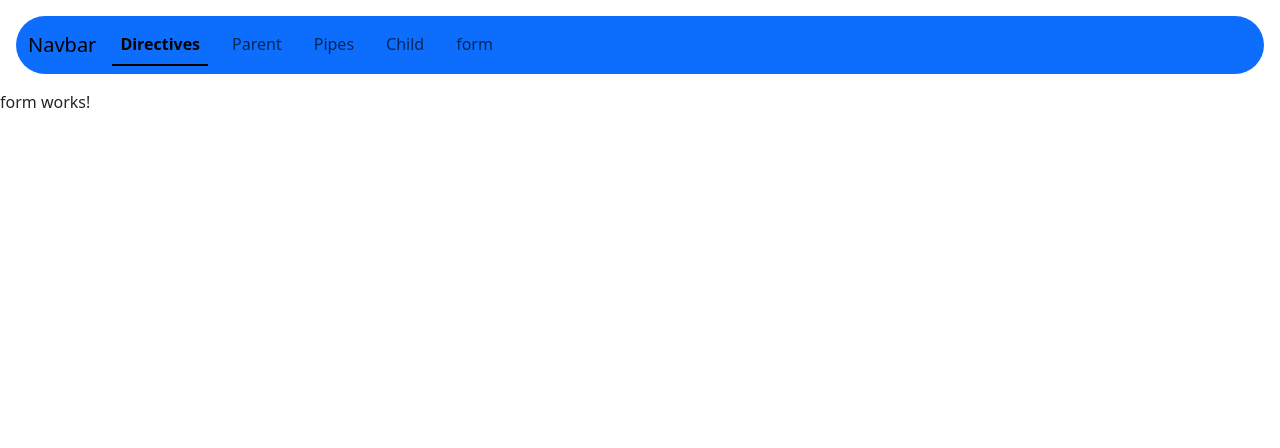
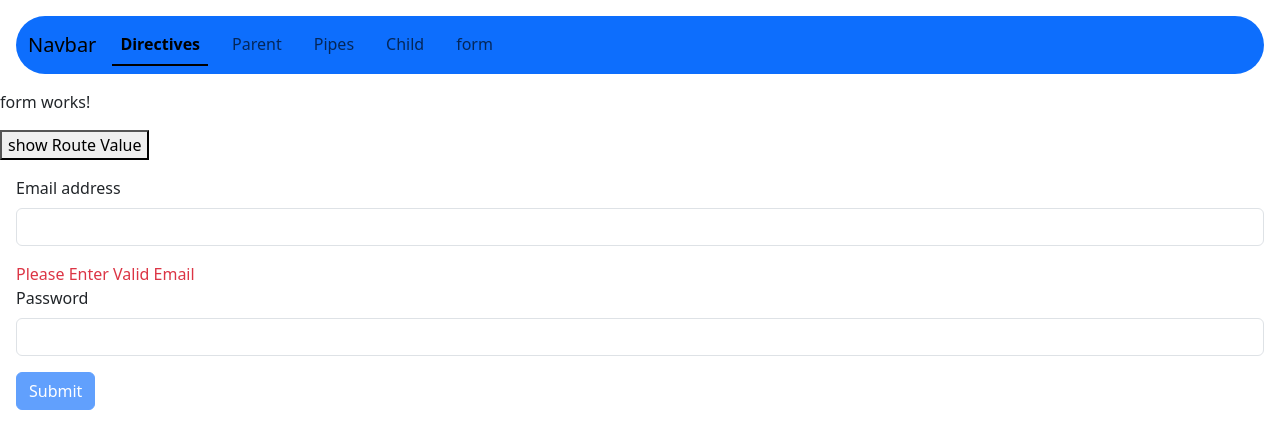
Before and after one commit to AkashGadge1809/Angular-Practice, an Angular app: page /form/template in a window 1280 px wide. Shown: the top 448 px of the page. Built offline with nearby package versions, Linux system fonts and the light colour scheme.

Commit message:
Add Navbar component and update routing; enhance form functionality

```diff
--- a/src/app/app.component.html
+++ b/src/app/app.component.html
@@ -1 +1,2 @@
+<app-navbar></app-navbar>
 <router-outlet></router-outlet>
--- a/src/app/app.component.ts
+++ b/src/app/app.component.ts
@@ -2,11 +2,12 @@ import { Component } from '@angular/core';
 import { CommonModule } from '@angular/common';
 import { RouterModule, RouterOutlet } from '@angular/router';
 import { StructuralDirectivesComponent } from "./components/structural-directives/structural-directives.component";
+import { NavbarComponent } from './components/navbar/navbar.component';
 
 @Component({
     selector: 'app-root',
     standalone:true,
-    imports: [CommonModule, RouterOutlet, RouterModule ],
+    imports: [CommonModule, RouterOutlet, RouterModule,NavbarComponent ],
     templateUrl: './app.component.html',
     styleUrls: ['./app.component.css']
 })
--- a/src/app/components/form/form.component.html
+++ b/src/app/components/form/form.component.html
@@ -1 +1,3 @@
 <p>form works!</p>
+<button (click)="showValue()">show Route Value</button>
+<router-outlet></router-outlet>
--- a/src/app/components/form/form.component.ts
+++ b/src/app/components/form/form.component.ts
@@ -1,12 +1,24 @@
 import { Component } from '@angular/core';
+import { ActivatedRoute, RouterModule } from '@angular/router';
 
 @Component({
   selector: 'app-form',
   standalone:true,
-  imports: [],
+  imports: [RouterModule],
   templateUrl: './form.component.html',
   styleUrl: './form.component.css'
 })
 export class FormComponent {
+  constructor(private route:ActivatedRoute) { }
 
+  showValue()
+  {
+    this.route.params.subscribe((p)=>{
+      console.log(p['id'])
+    })
+    this.route.queryParamMap.subscribe((p)=>{
+      console.log(p.get('fname'),'First Name')
+      console.log(p.get('Lname'),'Last Name')
+    })
+  }
 }
--- /dev/null
+++ b/src/app/components/navbar/navbar.component.html
@@ -0,0 +1,19 @@
+<nav class="navbar bg-primary navbar-expand-lg rounded-pill m-3">
+    <div class="container-fluid">
+      <a class="navbar-brand" >Navbar</a>
+      <button class="navbar-toggler" type="button" data-bs-toggle="collapse" data-bs-target="#navbarNavAltMarkup" aria-controls="navbarNavAltMarkup" aria-expanded="false" aria-label="Toggle navigation">
+        <span class="navbar-toggler-icon"></span>
+      </button>
+      <div class="collapse navbar-collapse" id="navbarNavAltMarkup">
+        <div class="navbar-nav nav-underline">
+          <a class="nav-link active" aria-current="page" href="/Directives">Directives</a>
+          <a class="nav-link " href="/Parent"  >Parent</a>
+          <a class="nav-link " href="/Pipes"  >Pipes</a>
+          <a class="nav-link " href="/Child">Child</a>
+          <a class="nav-link " href="/form">form</a>
+          <!-- <button type="button" class="btn" (click)="navtoForm()" routerLink="/form">navtoForm</button> -->
+
+        </div>
+      </div>
+    </div>
+  </nav>
--- /dev/null
+++ b/src/app/components/navbar/navbar.component.ts
@@ -0,0 +1,20 @@
+import { Component } from '@angular/core';
+import { Router, RouterModule } from '@angular/router';
+
+@Component({
+  selector: 'app-navbar',
+  standalone:true,
+  imports: [],
+  templateUrl: './navbar.component.html',
+  styleUrl: './navbar.component.css'
+})
+export class NavbarComponent {
+  constructor(private router:Router){}
+  user={fname :'Akash',Lname:'Gadge'}
+
+  navtoForm()
+  {
+    // this.router.navigate(['/form',10]);
+    this.router.navigate(['form',10],{queryParams:this.user})
+  }
+}
--- a/src/app/components/template-form/template-form.component.html
+++ b/src/app/components/template-form/template-form.component.html
@@ -1 +1,19 @@
-<p>template-form works!</p>
+<form class="m-3" #myform="ngForm" (ngSubmit)="onSubmit(myform.value)" >
+    <div class="mb-3">
+      <label for="exampleInputEmail1" class="form-label">Email address</label>
+      <input  class="form-control" type="email" id="email" name="email" [(ngModel)]="form.email" #email="ngModel"  required >
+
+    </div>
+    <div class="text-danger" *ngIf="email.errors?.['required']">Please Enter Valid Email </div>
+
+    <div class="mb-3">
+      <label for="exampleInputPassword1" class="form-label">Password</label>
+      <input type="text" class="form-control" id="password" name="password" [(ngModel)]="form.password" #password="ngModel" maxlength="10" minlength="4" >
+    </div>
+    <div class="text-danger" *ngIf="password.errors?.['maxlength']">Please Enter Password of length 10</div>
+    <div class="text-danger" *ngIf="password.errors?.['minlength']">Please Enter Password more than 4 length</div>
+
+
+    <button type="submit" class="btn btn-primary" [disabled]="myform.invalid">Submit</button>
+  </form>
+  <div *ngIf="isSubmitted" class="text-success">Form Submitted Succesfully </div>
--- a/src/app/components/template-form/template-form.component.ts
+++ b/src/app/components/template-form/template-form.component.ts
@@ -1,12 +1,34 @@
+import { CommonModule } from '@angular/common';
 import { Component } from '@angular/core';
+import { FormsModule } from '@angular/forms';
 
 @Component({
   selector: 'app-template-form',
   standalone:true,
-  imports: [],
+  imports: [FormsModule,CommonModule],
   templateUrl: './template-form.component.html',
   styleUrl: './template-form.component.css'
 })
 export class TemplateFormComponent {
 
+  form={
+    name:'',
+    email:'',
+    password:''
+
+ }
+ isSubmitted=false;
+
+ onSubmit(data:any){
+
+  console.log(data);
+  this.isSubmitted=true;
+
+
+  setTimeout(() => {
+   this.isSubmitted=false;
+  }, 2000);
+
+
+ }
 }
--- a/src/index.html
+++ b/src/index.html
@@ -8,27 +8,6 @@
   <link rel="icon" type="image/x-icon" href="favicon.ico">
 </head>
 <body>
-  <nav class="navbar bg-primary navbar-expand-lg rounded-pill m-3">
-    <div class="container-fluid">
-      <a class="navbar-brand" href="#">Navbar</a>
-      <button class="navbar-toggler" type="button" data-bs-toggle="collapse" data-bs-target="#navbarNavAltMarkup" aria-controls="navbarNavAltMarkup" aria-expanded="false" aria-label="Toggle navigation">
-        <span class="navbar-toggler-icon"></span>
-      </button>
-      <div class="collapse navbar-collapse" id="navbarNavAltMarkup">
-        <div class="navbar-nav nav-underline">
-          <a class="nav-link active" aria-current="page" href="/Directives">Directives</a>
-          <a class="nav-link " href="/Parent"  >Parent</a>
-          <a class="nav-link " href="/Pipes"  >Pipes</a>
-          <a class="nav-link " href="/Child">Child</a>
-          <a class="nav-link " href="/form">form</a>
-
-        </div>
-      </div>
-    </div>
-  </nav>
-
   <app-root></app-root>
-  <router-outlet></router-outlet>
-
 </body>
 </html>
```
Also changed, not shown: src/app/app.routes.ts (+8 -1 lines), src/app/components/navbar/navbar.component.css (added), 1 other file (tests, documents, lock files or other folders).
